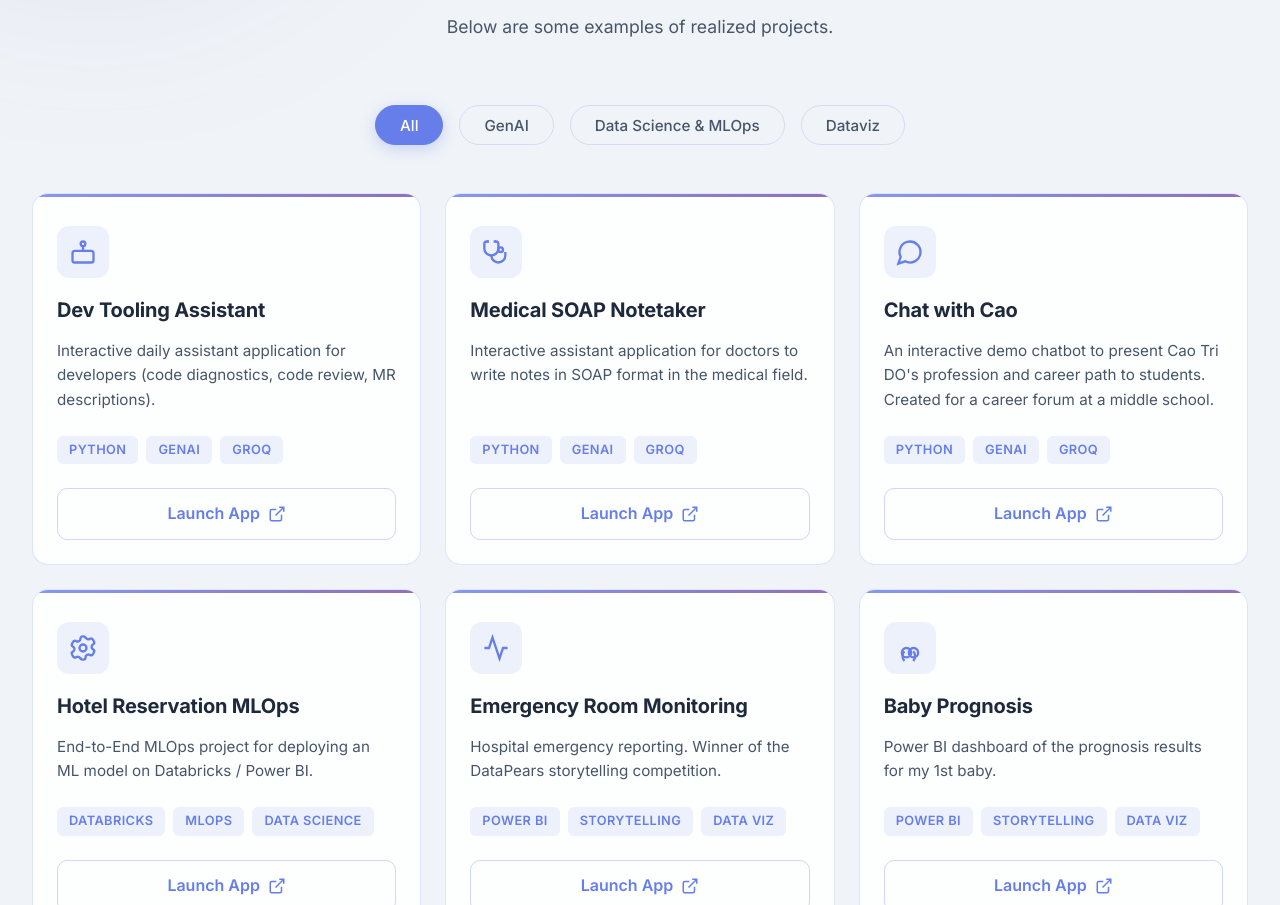
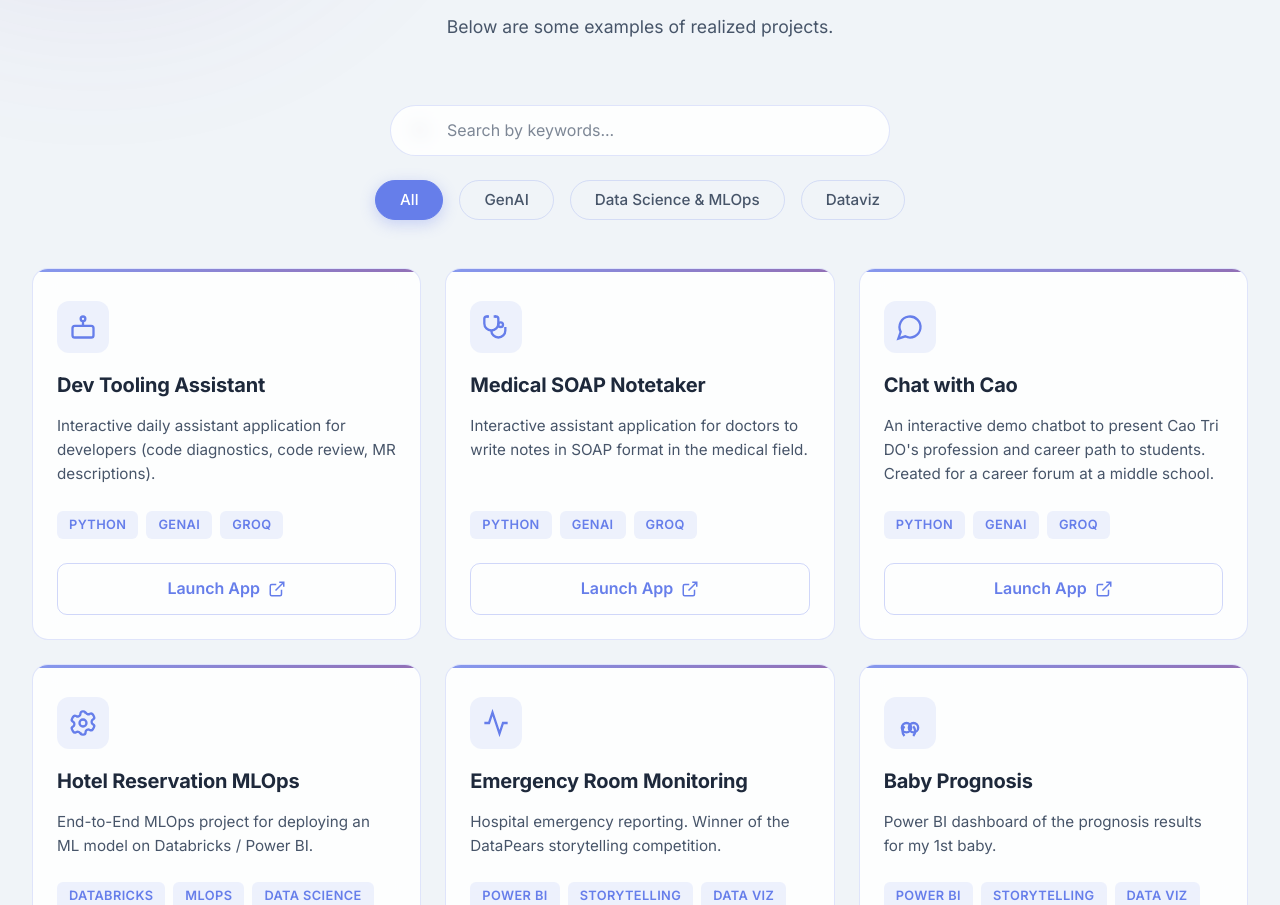
Before and after one commit to malganis35/Portfolio-Demo, a website built with Vite: page index.html in a window 1280 px wide. Shown: the part 981-1886 px from the top of the page. Built offline with nearby package versions, Linux system fonts and the light colour scheme.

Commit message:
feat: add search button

```diff
--- a/index.html
+++ b/index.html
@@ -117,12 +117,22 @@
             <p class="section-subtitle" data-i18n="demos-subtitle">Ci-dessous quelques exemples de réalisations.</p>
         </div>
 
-        <!-- Filtres -->
-        <div class="filters">
-            <button class="filter-btn active" data-filter="all" data-i18n="filter-all">Tout</button>
-            <button class="filter-btn" data-filter="genai" data-i18n="filter-genai">GenAI</button>
-            <button class="filter-btn" data-filter="ds" data-i18n="filter-ds">Data Science & MLOps</button>
-            <button class="filter-btn" data-filter="viz" data-i18n="filter-viz">Dataviz</button>
+        <!-- Filtres et Recherche -->
+        <div class="filters-container">
+            <div class="search-container">
+                <svg class="search-icon" viewBox="0 0 24 24" fill="none" stroke="currentColor" stroke-width="2">
+                    <circle cx="11" cy="11" r="8"></circle>
+                    <line x1="21" y1="21" x2="16.65" y2="16.65"></line>
+                </svg>
+                <input type="text" id="demoSearch" class="search-input" placeholder="Rechercher par mots-clés..."
+                    data-i18n-placeholder="search-placeholder">
+            </div>
+            <div class="filters">
+                <button class="filter-btn active" data-filter="all" data-i18n="filter-all">Tout</button>
+                <button class="filter-btn" data-filter="genai" data-i18n="filter-genai">GenAI</button>
+                <button class="filter-btn" data-filter="ds" data-i18n="filter-ds">Data Science & MLOps</button>
+                <button class="filter-btn" data-filter="viz" data-i18n="filter-viz">Dataviz</button>
+            </div>
         </div>
 
         <div class="demos-grid">
--- a/src/modules/demos.js
+++ b/src/modules/demos.js
@@ -3,7 +3,39 @@ export function initDemos() {
     // DEMO FILTERING
     // ===========================
     const filterBtns = document.querySelectorAll('.filter-btn');
-    const demoCardsFiltered = document.querySelectorAll('.demo-card');
+    const demoCards = document.querySelectorAll('.demo-card');
+    const searchInput = document.getElementById('demoSearch');
+
+    function applyFilters() {
+        const activeBtn = document.querySelector('.filter-btn.active');
+        const filterValue = activeBtn ? activeBtn.getAttribute('data-filter') : 'all';
+        const searchTerm = searchInput ? searchInput.value.toLowerCase().trim() : '';
+
+        demoCards.forEach((card) => {
+            const cardCategory = card.getAttribute('data-category');
+            const title = card.querySelector('.demo-title')?.textContent.toLowerCase() || '';
+            const desc = card.querySelector('.demo-description')?.textContent.toLowerCase() || '';
+            const tags = Array.from(card.querySelectorAll('.tag')).map(tag => tag.textContent.toLowerCase()).join(' ');
+
+            const matchesCategory = filterValue === 'all' || filterValue === cardCategory;
+            const matchesSearch = searchTerm === '' || title.includes(searchTerm) || desc.includes(searchTerm) || tags.includes(searchTerm);
+
+            if (matchesCategory && matchesSearch) {
+                if (card.style.display !== 'flex') {
+                    card.style.display = 'flex';
+                    // Appearance animation
+                    card.style.opacity = '0';
+                    card.style.transform = 'translateY(20px)';
+                    setTimeout(() => {
+                        card.style.opacity = '1';
+                        card.style.transform = 'translateY(0)';
+                    }, 50);
+                }
+            } else {
+                card.style.display = 'none';
+            }
+        });
+    }
 
     if (filterBtns.length > 0) {
         filterBtns.forEach((btn) => {
@@ -12,26 +44,13 @@ export function initDemos() {
                 filterBtns.forEach((b) => b.classList.remove('active'));
                 btn.classList.add('active');
 
-                const filterValue = btn.getAttribute('data-filter');
-
-                demoCardsFiltered.forEach((card) => {
-                    const cardCategory = card.getAttribute('data-category');
-
-                    if (filterValue === 'all' || filterValue === cardCategory) {
-                        card.style.display = 'flex';
-                        // Appearance animation
-                        card.style.opacity = '0';
-                        card.style.transform = 'translateY(20px)';
-                        setTimeout(() => {
-                            card.style.opacity = '1';
-                            card.style.transform = 'translateY(0)';
-                        }, 50);
-                    } else {
-                        card.style.display = 'none';
-                    }
-                });
+                applyFilters();
             });
         });
+    }
+
+    if (searchInput) {
+        searchInput.addEventListener('input', applyFilters);
     }
 
     updateDemoCount();
--- a/src/modules/i18n.js
+++ b/src/modules/i18n.js
@@ -49,7 +49,8 @@ export function initI18n() {
             'contact-text': 'Intéressé par une collaboration ? Discutons de vos projets data et IA.',
             'footer-text': '© 2026 Portfolio Cao Tri DO, PhD. Créé avec passion pour la Data & l\'IA.',
             'back-to-top': 'Retour en haut',
-            'language-toggle': 'Changer de langue'
+            'language-toggle': 'Changer de langue',
+            'search-placeholder': 'Rechercher par mots-clés...'
         },
         en: {
             'nav-demos': 'Demos',
@@ -100,7 +101,8 @@ export function initI18n() {
             'contact-linkedin': 'LinkedIn',
             'footer-text': '© 2026 Portfolio Cao Tri DO, PhD. Created with passion for Data & AI.',
             'back-to-top': 'Back to top',
-            'language-toggle': 'Switch language'
+            'language-toggle': 'Switch language',
+            'search-placeholder': 'Search by keywords...'
         }
     };
 
@@ -132,6 +134,14 @@ export function initI18n() {
             }
         });
 
+        // Update placeholders
+        document.querySelectorAll('[data-i18n-placeholder]').forEach((element) => {
+            const key = element.getAttribute('data-i18n-placeholder');
+            if (translations[lang][key]) {
+                element.setAttribute('placeholder', translations[lang][key]);
+            }
+        });
+
         if (langText) {
             langText.textContent = lang.toUpperCase();
         }
--- a/src/styles/styles.css
+++ b/src/styles/styles.css
@@ -621,13 +621,68 @@ body {
 }
 
 /* ===========================
-   FILTRES
+   FILTRES & RECHERCHE
    =========================== */
+.filters-container {
+    display: flex;
+    flex-direction: column;
+    align-items: center;
+    gap: 1.5rem;
+    margin-bottom: 3rem;
+}
+
+.search-container {
+    position: relative;
+    width: 100%;
+    max-width: 500px;
+}
+
+.search-icon {
+    position: absolute;
+    left: 1.25rem;
+    top: 50%;
+    transform: translateY(-50%);
+    width: 20px;
+    height: 20px;
+    color: var(--text-secondary);
+    pointer-events: none;
+    transition: color 0.3s ease;
+}
+
+.search-input {
+    width: 100%;
+    padding: 0.9rem 1.5rem 0.9rem 3.5rem;
+    border-radius: 50px;
+    border: 1px solid var(--border-color);
+    background: var(--color-bg-glass);
+    color: var(--color-text-primary);
+    font-family: var(--font-body);
+    font-size: 1rem;
+    transition: all 0.3s ease;
+    backdrop-filter: blur(8px);
+}
+
+.search-input:focus {
+    outline: none;
+    border-color: var(--color-primary);
+    box-shadow: 0 0 0 3px rgba(102, 126, 234, 0.15);
+    background: var(--bg-card);
+}
+
+.search-input:focus+.search-icon,
+.search-container:focus-within .search-icon {
+    color: var(--color-primary);
+}
+
+.search-input::placeholder {
+    color: var(--text-secondary);
+    opacity: 0.7;
+}
+
 .filters {
     display: flex;
     justify-content: center;
     gap: 1rem;
-    margin-bottom: 3rem;
     flex-wrap: wrap;
 }
 
```
